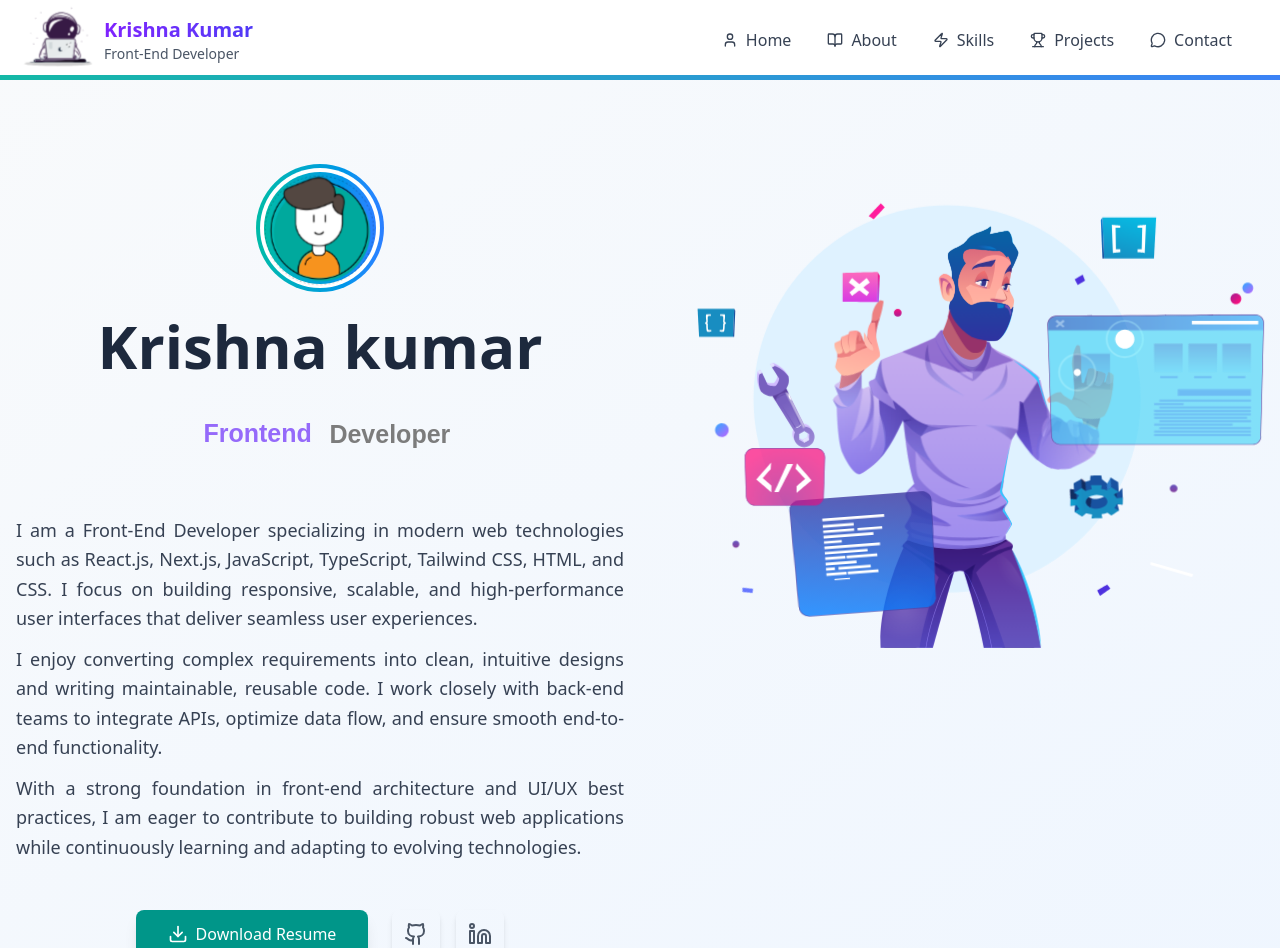
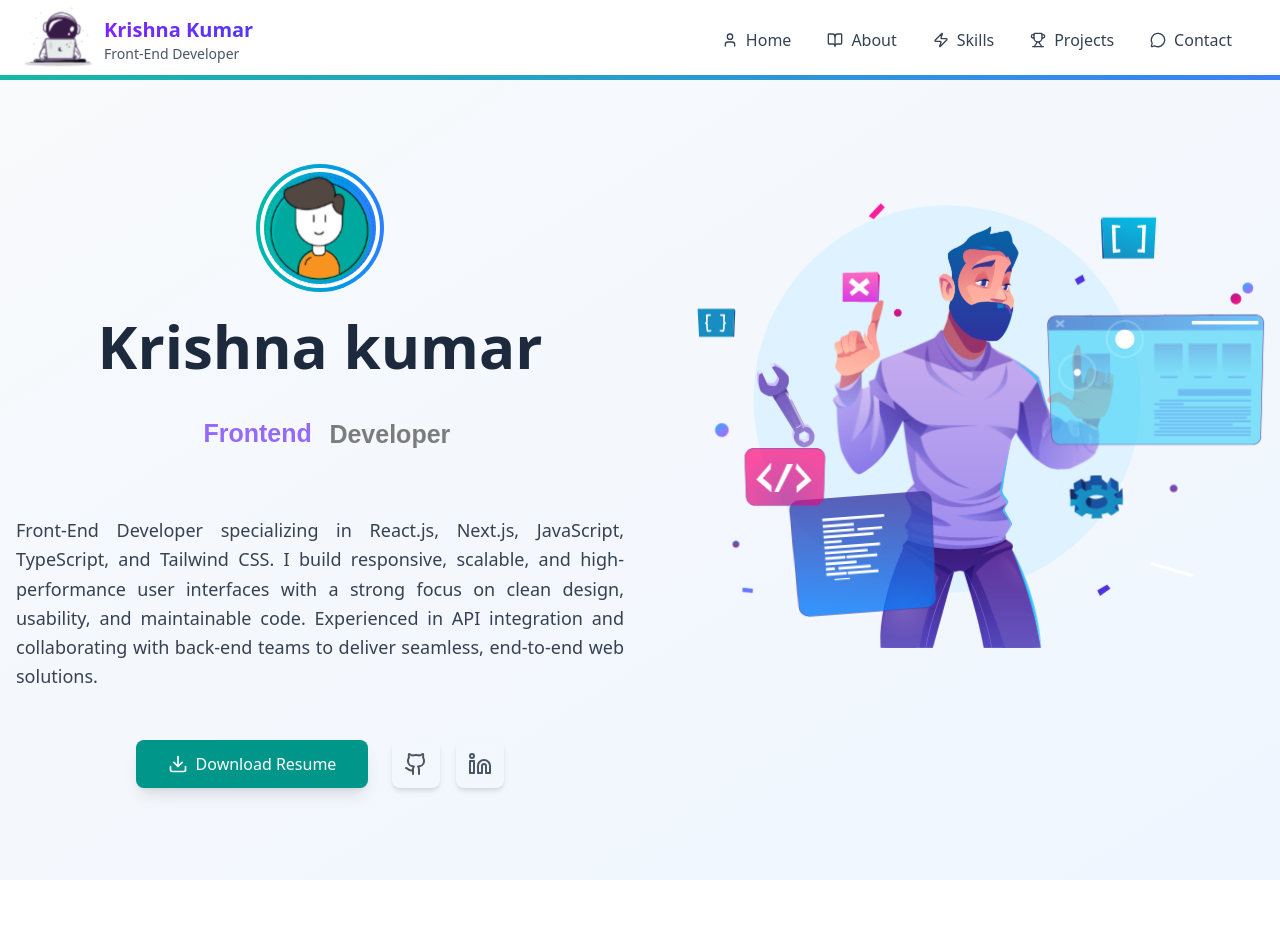
Before and after one commit to Krishnakumar046/portfolio, a React (Vite) app: page / in a window 1280 px wide. Shown: the top 948 px of the page. Built offline with nearby package versions, Linux system fonts and the light colour scheme.

Commit message:
fix in the install of the ghpages for the portfolio

```diff
--- a/package.json
+++ b/package.json
@@ -12,6 +12,7 @@
   "dependencies": {
     "@emailjs/browser": "^4.4.1",
     "@tailwindcss/vite": "^4.1.13",
+    "gh-pages": "^6.3.0",
     "lottie-react": "^2.4.1",
     "lucide-react": "^0.544.0",
     "motion": "^12.23.12",
--- a/src/Component/Summary.tsx
+++ b/src/Component/Summary.tsx
@@ -53,25 +53,13 @@ const Summary = () => {
                   transition={{ duration: 0.6, ease: "easeOut" }}
                 >
                   <p className="text-lg text-gray-700 leading-relaxed mb-6">
-                    I am a Front-End Developer with a strong focus on modern web
-                    technologies, including React.js, Next.js, JavaScript,
-                    TypeScript, Tailwind CSS, HTML, and CSS. I specialize in
-                    building responsive, scalable, and high-performance user
-                    interfaces that deliver seamless user experiences.
-                  </p>
-                  <p className="text-lg text-gray-700 leading-relaxed mb-6">
-                    I enjoy transforming complex requirements into clean,
-                    intuitive designs and writing maintainable, reusable code. I
-                    actively collaborate with back-end teams to integrate APIs,
-                    optimize data flow, and ensure smooth end-to-end
-                    functionality across applications.
-                  </p>
-                  <p className="text-lg text-gray-700 leading-relaxed mb-6">
-                    With a strong foundation in front-end architecture and UI/UX
-                    best practices, I aim to leverage my technical skills in a
-                    challenging role where I can contribute to building robust
-                    web applications while continuously learning and evolving
-                    with modern technologies.
+                    Front-End Developer specializing in React.js, Next.js,
+                    JavaScript, TypeScript, and Tailwind CSS. I build
+                    responsive, scalable, and high-performance user interfaces
+                    with a strong focus on clean design, usability, and
+                    maintainable code. Experienced in API integration and
+                    collaborating with back-end teams to deliver seamless,
+                    end-to-end web solutions.
                   </p>
                 </m.div>
               </LazyMotion>
@@ -85,25 +73,13 @@ const Summary = () => {
                   transition={{ duration: 0.6, ease: "easeOut" }}
                 >
                   <p className="text-lg text-gray-700 leading-relaxed mb-3">
-                    I am a Front-End Developer specializing in modern web
-                    technologies such as React.js, Next.js, JavaScript,
-                    TypeScript, Tailwind CSS, HTML, and CSS. I focus on building
+                    Front-End Developer specializing in React.js, Next.js,
+                    JavaScript, TypeScript, and Tailwind CSS. I build
                     responsive, scalable, and high-performance user interfaces
-                    that deliver seamless user experiences.
-                  </p>
-
-                  <p className="text-lg text-gray-700 leading-relaxed mb-3">
-                    I enjoy converting complex requirements into clean,
-                    intuitive designs and writing maintainable, reusable code. I
-                    work closely with back-end teams to integrate APIs, optimize
-                    data flow, and ensure smooth end-to-end functionality.
-                  </p>
-
-                  <p className="text-lg text-gray-700 leading-relaxed mb-3">
-                    With a strong foundation in front-end architecture and UI/UX
-                    best practices, I am eager to contribute to building robust
-                    web applications while continuously learning and adapting to
-                    evolving technologies.
+                    with a strong focus on clean design, usability, and
+                    maintainable code. Experienced in API integration and
+                    collaborating with back-end teams to deliver seamless,
+                    end-to-end web solutions.
                   </p>
                 </m.div>
               </LazyMotion>
--- a/vite.config.ts
+++ b/vite.config.ts
@@ -4,5 +4,6 @@ import tailwindcss from '@tailwindcss/vite'
 
 // https://vite.dev/config/
 export default defineConfig({
-  plugins: [react(),tailwindcss()],
-})
+  plugins: [react(), tailwindcss()],
+  base: "/portfolio/",
+});
```
Also changed, not shown: 1 other file (tests, documents, lock files or other folders).
